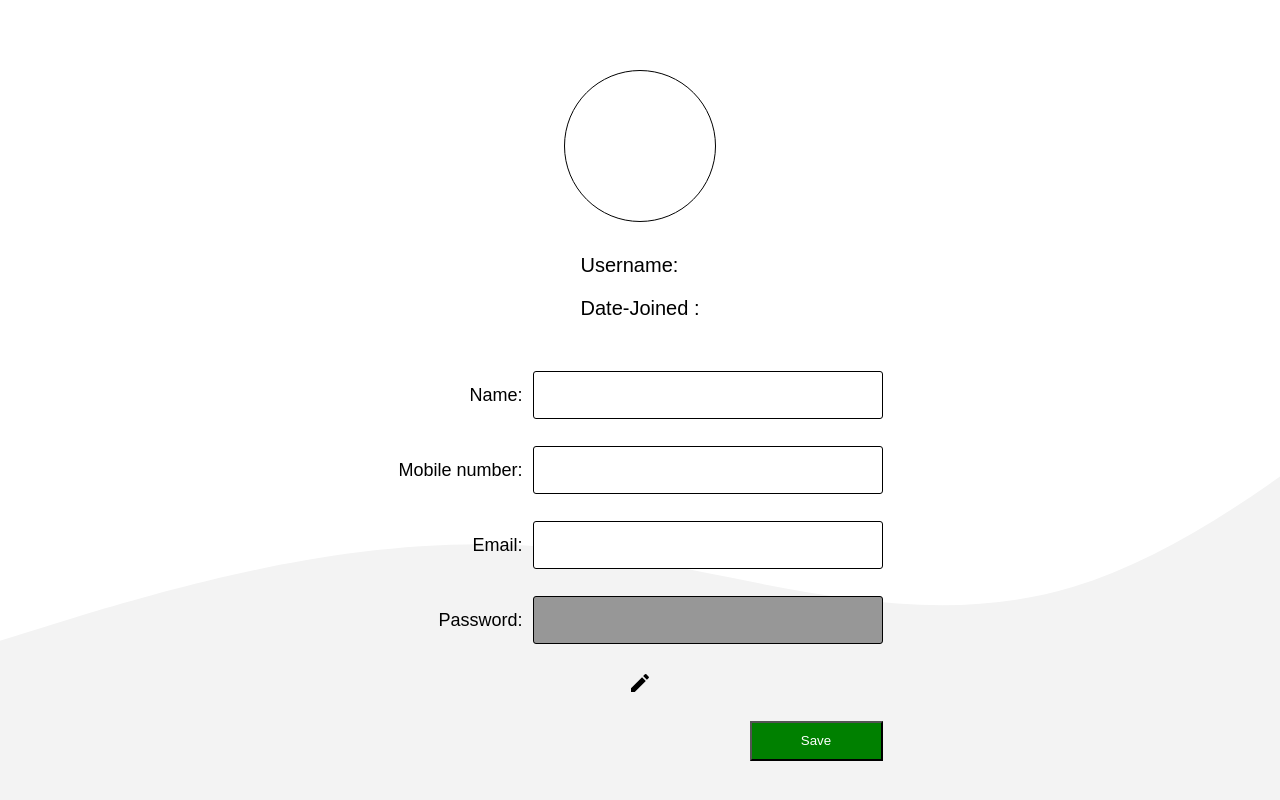
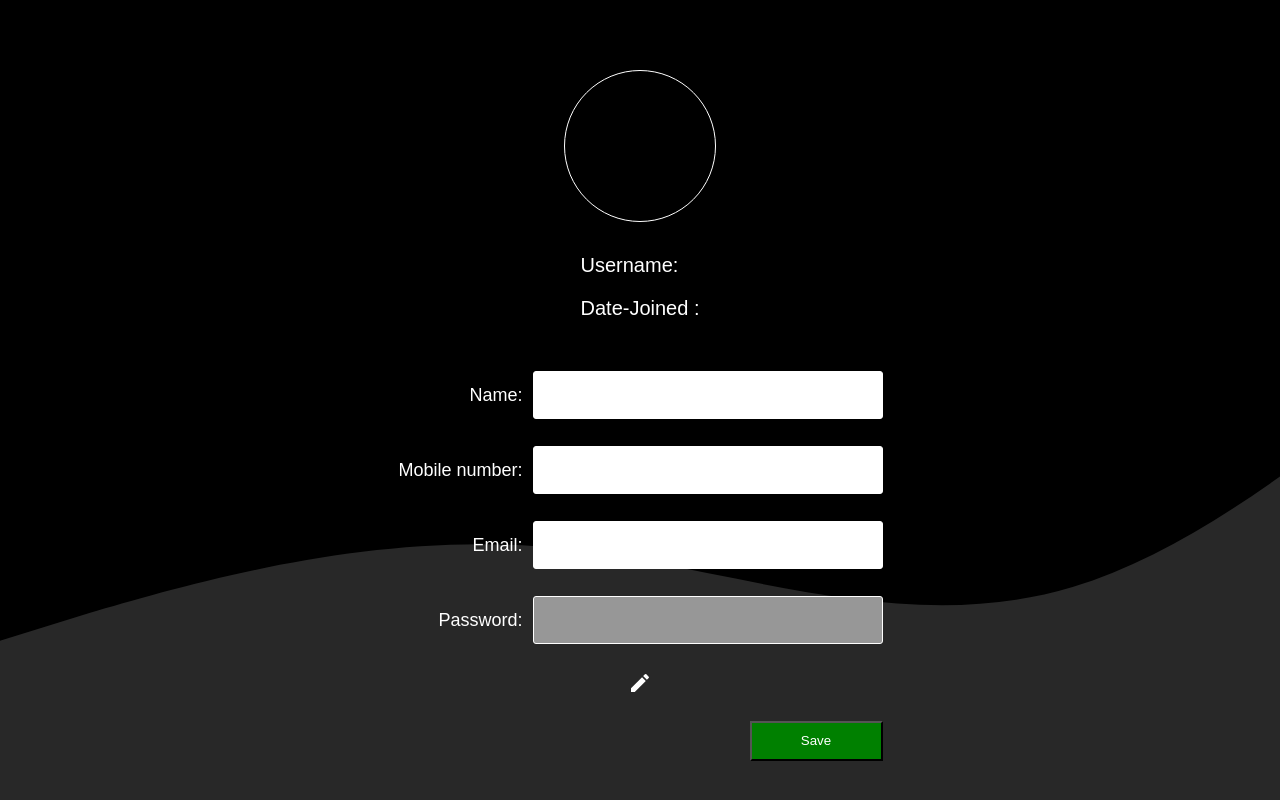
Before and after one commit to suhailajapar/DRC_Project, a React (Create React App) app: page /profile in a window 1280 px wide. Built offline with nearby package versions, Linux system fonts and the light colour scheme.

Commit message:
Added light mode for login and signup. Profile added dark mode

```diff
--- a/package.json
+++ b/package.json
@@ -21,6 +21,8 @@
     "react-dom": "^17.0.2",
     "react-router-dom": "^6.2.1",
     "react-scripts": "5.0.0",
+    "react-slick": "^0.28.1",
+    "slick-carousel": "^1.8.1",
     "web-vitals": "^2.1.4",
     "ws": "^8.5.0"
   },
--- a/src/components/Login/Login.css
+++ b/src/components/Login/Login.css
@@ -2,7 +2,10 @@
 /*
 font-family: 'IBM Plex Sans', sans-serif;
 */
+/* Light mode at below */
 
+/* Dark mode */
+/*
 .login {
   background-color: #1f1f1f;
   background-image: url("./../../assets/Waves/wave_dark.svg");
@@ -11,7 +14,7 @@ font-family: 'IBM Plex Sans', sans-serif;
   background-size: cover;
   color: white;
   font-family: "IBM Plex Sans", sans-serif;
-}
+} */
 
 .login-container {
   display: flex;
@@ -38,7 +41,7 @@ font-family: 'IBM Plex Sans', sans-serif;
   font-size: 20px;
   margin: 20px 0 10px 0;
 }
-
+/*
 .login-input {
   background-color: transparent;
   border-radius: 10px;
@@ -49,13 +52,13 @@ font-family: 'IBM Plex Sans', sans-serif;
   font-size: 16px;
   padding: 0 24px;
   box-sizing: border-box;
-}
+} */
 
 .login-input::placeholder {
   color: #979797;
   font-size: 16px;
 }
-
+/*
 .login-button {
   background-color: #498e2c;
   height: 60px;
@@ -65,7 +68,7 @@ font-family: 'IBM Plex Sans', sans-serif;
   color: white;
   font-size: 18px;
   margin: 20px 0 10px 0;
-}
+} */
 
 .login-button:hover {
   background-color: #237500;
@@ -137,3 +140,41 @@ font-family: 'IBM Plex Sans', sans-serif;
     height: 50px;
   }
 }
+
+/* Light mode */
+/*
+font-family: 'IBM Plex Sans', sans-serif;
+*/
+
+.login {
+  background-color: #ffffff;
+  background-image: url("./../../assets/Waves/wave_light.svg");
+  background-position: bottom;
+  background-repeat: no-repeat;
+  background-size: cover;
+  color: black;
+  font-family: "IBM Plex Sans", sans-serif;
+}
+
+.login-input {
+  background-color: transparent;
+  border-radius: 10px;
+  border: solid 1px #979797;
+  color: black;
+  height: 48px;
+  width: 515px;
+  font-size: 16px;
+  padding: 0 24px;
+  box-sizing: border-box;
+}
+
+.login-button {
+  background-color: #498e2c;
+  height: 60px;
+  width: 515px;
+  border-radius: 10px;
+  border: none;
+  color: white;
+  font-size: 18px;
+  margin: 20px 0 10px 0;
+}
--- a/src/components/Profile/Profile.css
+++ b/src/components/Profile/Profile.css
@@ -1,8 +1,8 @@
 .nav-bar {
   align-items: center;
 }
-.main-wrapper {
-  background-image: url(./../../assets/Waves/wave_light.svg);
+/* .main-wrapper {
+  background-image: url("./../../assets/Waves/wave_light.svg");
   background-repeat: no-repeat;
   background-size: cover;
   display: grid;
@@ -30,8 +30,8 @@
   line-height: 26px;
   color: black;
   margin-bottom: 17px;
-}
-
+}*/
+/*
 .date-joined {
   font-family: sans-serif;
   font-style: normal;
@@ -40,7 +40,7 @@
   line-height: 26px;
   color: black;
   margin-bottom: 50px;
-}
+} */
 .house {
   display: flex;
   flex-direction: row;
@@ -64,12 +64,12 @@
   line-height: 24px;
   /* identical to box height */
 }
-.name-input {
+/* .name-input {
   border: 1px solid black;
   box-sizing: border-box;
   border-radius: 3px;
   padding-left: 10px;
-}
+} */
 
 .mobile {
   font-family: sans-serif;
@@ -80,12 +80,12 @@
   /* identical to box height */
 }
 
-.mobile-input {
+/* .mobile-input {
   border: 1px solid black;
   box-sizing: border-box;
   border-radius: 3px;
   padding-left: 10px;
-}
+} */
 .email {
   font-family: sans-serif;
   font-style: normal;
@@ -108,7 +108,7 @@
   line-height: 24px;
   /* identical to box height */
 }
-.pw-input {
+/* .pw-input {
   border: 1px solid black;
   box-sizing: border-box;
   border-radius: 3px;
@@ -123,7 +123,7 @@
   align-self: flex-end;
   justify-items: right;
   margin-top: 26px;
-}
+} */
 
 label.name {
   display: flex;
@@ -205,3 +205,85 @@ input.pw-input {
     width: auto;
   }
 }
+
+/* Dark mode */
+
+.main-wrapper {
+  background-image: url("./../../assets/Waves/wave_dark.svg");
+  background-color: black;
+  color: white;
+  background-repeat: no-repeat;
+  background-size: cover;
+  display: grid;
+  place-items: center;
+  justify-content: center;
+  align-items: center;
+  height: 100vh;
+}
+
+.photo-box {
+  display: grid;
+  width: 150px;
+  height: 150px;
+  border: white 1px solid;
+  border-radius: 50%;
+  margin: 30px;
+}
+
+.username {
+  font-family: sans-serif;
+  font-style: normal;
+  font-weight: normal;
+  font-size: 20px;
+  line-height: 26px;
+  color: white;
+  margin-bottom: 17px;
+}
+
+.date-joined {
+  font-family: sans-serif;
+  font-style: normal;
+  font-weight: normal;
+  font-size: 20px;
+  line-height: 26px;
+  color: white;
+  margin-bottom: 50px;
+}
+
+.name-input {
+  border: 1px solid white;
+  box-sizing: border-box;
+  border-radius: 3px;
+  padding-left: 10px;
+}
+
+.mobile-input {
+  border: 1px solid white;
+  box-sizing: border-box;
+  border-radius: 3px;
+  padding-left: 10px;
+}
+
+.email-input {
+  border: 1px solid white;
+  box-sizing: border-box;
+  border-radius: 3px;
+  padding-left: 10px;
+}
+
+.pw-input {
+  border: 1px solid white;
+  box-sizing: border-box;
+  border-radius: 3px;
+  background-color: #979797;
+  padding-left: 10px;
+}
+.Save-Button {
+  width: 133px;
+  height: 40px;
+  color: white;
+  background-color: green;
+  align-self: flex-end;
+  justify-items: right;
+  margin-top: 26px;
+}
--- a/src/components/Signup/Signup.css
+++ b/src/components/Signup/Signup.css
@@ -24,7 +24,7 @@ font-family: 'IBM Plex Sans', sans-serif;
   margin-top: -140px;
 }
 
-.signup-container {
+/* .signup-container {
   height: 100vh;
   background-color: #1f1f1f;
   background-image: url("../../assets/Waves/wave_dark.svg");
@@ -33,7 +33,7 @@ font-family: 'IBM Plex Sans', sans-serif;
   background-size: cover;
   color: white;
   font-family: "IBM Plex Sans", sans-serif;
-}
+} */
 
 .signup-main-title {
   text-align: left;
@@ -64,7 +64,7 @@ label.signup-input-title {
   align-items: left;
 }
 
-.signup-input {
+/* .signup-input {
   background-color: transparent;
   border-radius: 10px;
   border: solid 1px #979797;
@@ -73,14 +73,14 @@ label.signup-input-title {
   width: 515px;
   font-size: 16px;
   padding: 0 24px;
-}
+} */
 
 .signup-input::placeholder {
   color: #979797;
   font-size: 16px;
 }
 
-.signup-button {
+/* .signup-button {
   background-color: #498e2c;
   height: 60px;
   width: 515px;
@@ -89,7 +89,7 @@ label.signup-input-title {
   color: white;
   font-size: 18px;
   margin: 20px 0 10px 0;
-}
+} */
 
 .signup-button:hover {
   background-color: #237500;
@@ -180,3 +180,38 @@ form {
 /* Mobile Devices ----------- */
 @media only screen and (min-width: 320px) and (max-width: 480px) {
 }
+
+/* Light mode */
+
+.signup-container {
+  height: 100vh;
+  background-color: #ffffff;
+  background-image: url("../../assets/Waves/wave_light.svg");
+  background-position: bottom;
+  background-repeat: no-repeat;
+  background-size: cover;
+  color: black;
+  font-family: "IBM Plex Sans", sans-serif;
+}
+
+.signup-input {
+  background-color: transparent;
+  border-radius: 10px;
+  border: solid 1px #979797;
+  color: black;
+  height: 48px;
+  width: 515px;
+  font-size: 16px;
+  padding: 0 24px;
+}
+
+.signup-button {
+  background-color: #498e2c;
+  height: 60px;
+  width: 515px;
+  border-radius: 10px;
+  border: none;
+  color: white;
+  font-size: 18px;
+  margin: 20px 0 10px 0;
+}
```
Also changed, not shown: 1 other file (tests, documents, lock files or other folders).
